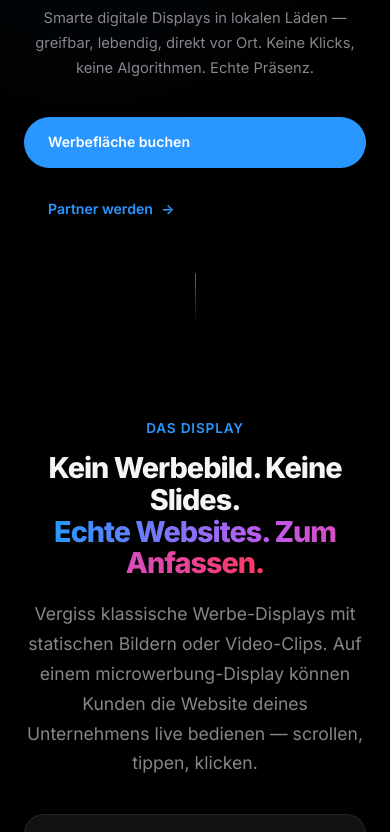
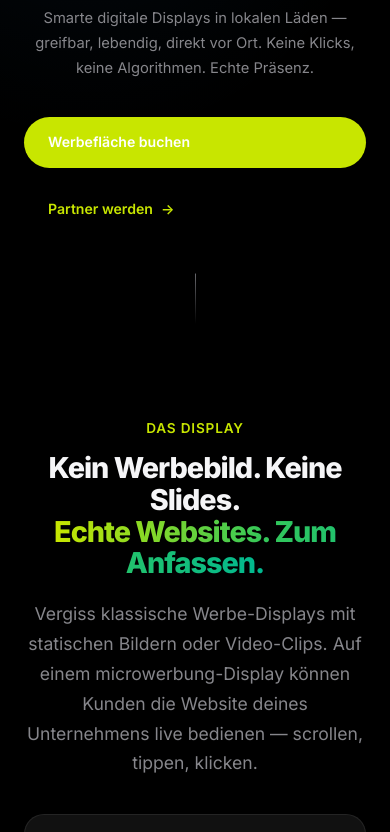
Before and after one commit to mercolutio/microwerbung.de, a plain HTML site: page index.html in a window 390 px wide. Shown: the part 767-1599 px from the top of the page. Drawn offline with Linux system fonts and the light colour scheme.

Commit message:
Farbverlauf von Blau-Rot zu Gelb-Grün
* Stick-Teaser auf Mobile kleiner: weniger Padding, kompakteres Bild

https://claude.ai/code/session_01DZfPDW6sGLgHeTnm7nc3mP

* Farbverlauf von Blau-Rot zu Gelb-Grün ändern

https://claude.ai/code/session_01DZfPDW6sGLgHeTnm7nc3mP

---------

Co-authored-by: Claude <noreply@anthropic.com>

```diff
--- a/style.css
+++ b/style.css
@@ -15,10 +15,10 @@
   --border: rgba(255,255,255,.08);
   --border-hover: rgba(255,255,255,.16);
 
-  --blue: #2997ff;
-  --purple: #bf5af2;
-  --pink: #ff375f;
-  --gradient: linear-gradient(90deg, #2997ff, #bf5af2, #ff375f);
+  --blue: #c8e600;
+  --purple: #34c759;
+  --pink: #00b890;
+  --gradient: linear-gradient(90deg, #c8e600, #34c759, #00b890);
 
   --font: 'Inter', -apple-system, BlinkMacSystemFont, 'Segoe UI', sans-serif;
   --radius: 20px;
```
